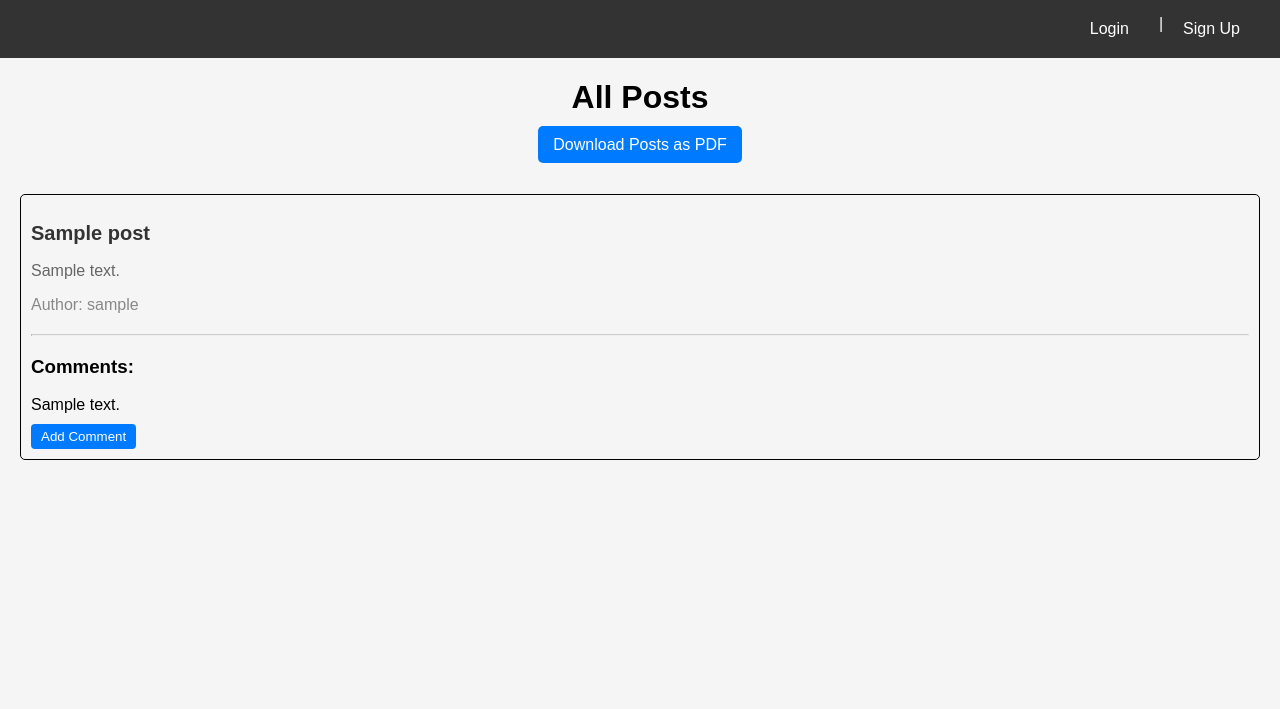
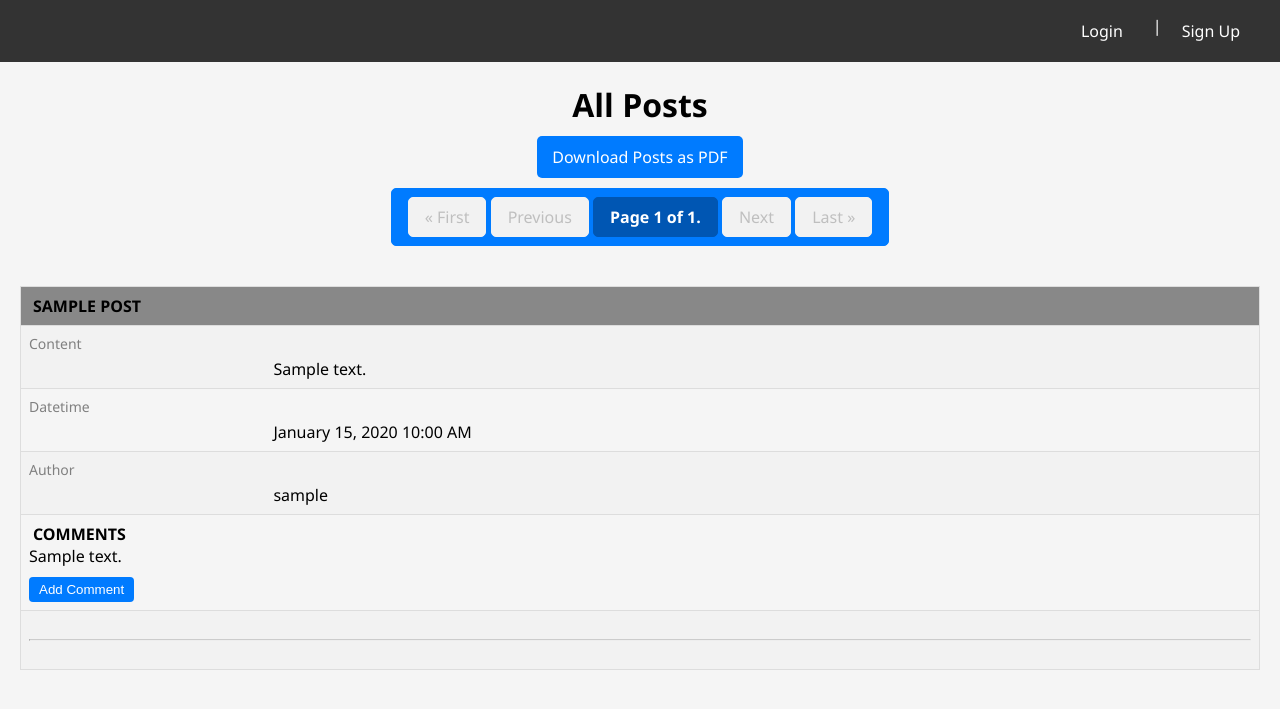
Before and after one commit to ZeddHp/Forum-Django-Docker, a Django app: page /posts/ in a window 1280 px wide. Shown: the top 709 px of the page. Run offline with Django 5.2, Linux system fonts and the light colour scheme; tables that the repository leaves empty hold one stand-in row (values such as "Sample post").

Commit message:
Added input length limits; Added pagination; Changed post output; Fixed pdf view;

```diff
--- a/myforum/forum/models.py
+++ b/myforum/forum/models.py
@@ -1,11 +1,11 @@
-# Create your models here.
 from django.db import models
 from django.contrib.auth.models import User
+from django.core.validators import MaxLengthValidator
 
 
 class Post(models.Model):
     title = models.CharField(max_length=100)
-    content = models.TextField()
+    content = models.TextField(validators=[MaxLengthValidator(1000)])
     author = models.ForeignKey(User, on_delete=models.CASCADE)
     created_at = models.DateTimeField(auto_now_add=True)
 
@@ -13,7 +13,7 @@ class Post(models.Model):
 class Comment(models.Model):
     post = models.ForeignKey(Post, on_delete=models.CASCADE)
     author = models.ForeignKey(User, on_delete=models.CASCADE)
-    content = models.TextField()
+    content = models.TextField(validators=[MaxLengthValidator(1000)])
     created_at = models.DateTimeField(auto_now_add=True)
 
     def __str__(self):
--- a/myforum/forum/static/posts.css
+++ b/myforum/forum/static/posts.css
@@ -1,5 +1,5 @@
 body {
-    font-family: Arial, sans-serif;
+  font-family: "Segoe UI", Tahoma, Geneva, Verdana, sans-serif; /* Use a better font style */
   background-color: #f5f5f5;
   margin: 0;
   padding: 0;
@@ -18,20 +18,35 @@ body {
 .post-section {
   margin-bottom: 20px;
   padding: 10px;
-    border: 1px solid #000000;
+  border: 2px solid #007bff;
   border-radius: 5px;
   background-color: #f5f5f5;
 }
 
 .post-title {
-    font-size: 20px;
+  font-size: 40px;
   font-weight: bold;
   color: #333;
+}
+
+.section-header {
+  display: flex;
+  justify-content: space-between;
+  align-items: center;
+  color: gray;
+  padding-bottom: 5px;
+  font-size: 14px;
 }
 
 .post-content {
   font-size: 16px;
   color: #666;
+  /* Set maximum width for the post content */
+  max-width: 100%;
+  /* Enable word wrapping */
+  word-wrap: break-word;
+  /* Prevent overflow */
+  overflow-wrap: break-word;
 }
 
 .post-author {
@@ -111,8 +126,88 @@ body {
   transition: background-color 0.3s ease;
 }
 
-  .download-pdf-button:hover, .download-pdf-button:focus {
+.download-pdf-button:hover,
+.download-pdf-button:focus {
   background-color: #0056b3; /* A slightly darker blue on hover/focus */
   color: white;
   outline: none;
 }
+
+.pagination {
+  margin-bottom: 20px;
+  text-align: center;
+}
+.pagination a,
+.pagination span {
+  display: inline-block;
+  padding: 8px 16px;
+  text-decoration: none;
+  color: #ffffff;
+  background-color: #007bff;
+  border: 1px solid #007bff;
+  border-radius: 5px;
+  transition: background-color 0.3s;
+}
+.pagination a:hover {
+  background-color: #0056b3;
+  border-color: #0056b3;
+}
+.pagination .current {
+  font-weight: bold;
+  background-color: #0056b3;
+  border-color: #0056b3;
+}
+.pagination .disabled {
+  pointer-events: none;
+  background-color: #f2f2f2;
+  color: #bfbfbf;
+  border-color: #f2f2f2;
+}
+
+/* posts.css */
+.posts-table {
+  width: 100%;
+  border-collapse: collapse;
+}
+
+.posts-table th,
+.posts-table td {
+  padding: 8px;
+  border: 1px solid #ddd;
+  word-wrap: break-word; /* Enable text wrapping */
+  max-width: 300px; /* Limit the maximum width of table cells */
+  overflow: hidden;
+  text-overflow: ellipsis; /* Add ellipsis for overflowed text */
+}
+
+.posts-table th {
+  background-color: #f2f2f2;
+}
+
+.posts-table tbody tr:nth-child(even) {
+  background-color: #f2f2f2;
+}
+
+.posts-table tbody tr:hover {
+  background-color: #ddd;
+}
+
+.section-title {
+  top: -20px; /* Adjust as needed */
+  left: 8px;
+  padding: 0 4px;
+  font-weight: bold;
+  text-transform: uppercase;
+  justify-content: left;
+  display: flex;
+}
+
+.cell-item {
+  background-color: #888;
+}
+
+.section-content {
+  padding-left: 20%;
+
+  align-items: justify;
+}
--- a/myforum/forum/templates/posts.html
+++ b/myforum/forum/templates/posts.html
@@ -15,23 +15,69 @@
         >Download Posts as PDF</a
       >
     </div>
+    <!-- Pagination links -->
+    <div class="pagination">
+      <span class="step-links">
+        {% if posts.has_previous %}
+        <a href="?page=1">&laquo; First</a>
+        <a href="?page={{ posts.previous_page_number }}">Previous</a>
+        {% else %}
+        <span class="disabled">&laquo; First</span>
+        <span class="disabled">Previous</span>
+        {% endif %}
+
+        <span class="current">
+          Page {{ posts.number }} of {{ posts.paginator.num_pages }}.
+        </span>
+
+        {% if posts.has_next %}
+        <a href="?page={{ posts.next_page_number }}">Next</a>
+        <a href="?page={{ posts.paginator.num_pages }}">Last &raquo;</a>
+        {% else %}
+        <span class="disabled">Next</span>
+        <span class="disabled">Last &raquo;</span>
+        {% endif %}
+      </span>
+    </div>
     <section class="posts">
-      <ul>
+      <!-- Posts table -->
+      <table class="posts-table">
+        <tbody>
           {% for post in posts %}
-        <li class="post-section">
-          <h2 class="post-title">{{ post.title }}</h2>
-          <p class="post-content">{{ post.content}}</p>
-          <p class="post-author">Author: {{ post.author }}</p>
-          <hr class="divider" />
-          <section class="comments-section">
-            <h3>Comments:</h3>
+          <tr>
+            <td class="cell-item">
+              <div class="section-title">{{ post.title }}</div>
+            </td>
+          </tr>
+          <tr>
+            <td>
+              <div class="section-header">Content</div>
+              <div class="section-content">{{ post.content }}</div>
+            </td>
+          </tr>
+          <tr>
+            <td>
+              <div class="section-header">Datetime</div>
+              <div class="section-content">
+                {{ post.created_at | date:"F d, Y h:i A" }}
+              </div>
+            </td>
+          </tr>
+          <tr>
+            <td>
+              <div class="section-header">Author</div>
+              <div class="section-content">{{ post.author }}</div>
+            </td>
+          </tr>
+          <tr>
+            <td>
+              <div class="section-title">Comments</div>
+              <div class="">
                 <ul>
                   {% for comment in post.comment_set.all %}
-              <li class="comment">{{ comment.content }}</li>
+                  <li>{{ comment.content }}</li>
                   {% endfor %}
                 </ul>
-          </section>
-
                 <form
                   class="add-comment-form"
                   action="{% url 'add_comment' post.id %}"
@@ -40,9 +86,15 @@
                   {% csrf_token %}
                   <button type="submit" class="add-comment">Add Comment</button>
                 </form>
-        </li>
+              </div>
+            </td>
+          </tr>
+
+          <td><hr class="divider" /></td>
+
           {% endfor %}
-      </ul>
+        </tbody>
+      </table>
     </section>
   </body>
 </html>
--- a/myforum/forum/urls.py
+++ b/myforum/forum/urls.py
@@ -2,7 +2,7 @@ from django.urls import path
 from . import views
 from django.conf import settings
 from django.conf.urls.static import static
-from .views import generate_pdf
+from .views import generate_pdf, post_list
 
 urlpatterns = [
     path('', views.index, name='index'),
@@ -11,6 +11,8 @@ urlpatterns = [
     path('logout/', views.user_logout, name='logout'),
     path('upload/', views.upload, name="upload"),
     path('view_files/', views.view_files, name='view_files'),
+    path('posts/', post_list, name='post_list'),
+    path('posts/page/<int:page>/', post_list, name='post_list_paginated'),
     path('posts/', views.posts, name='posts'),
     path('add_post/', views.add_post, name='add_post'),
     path('add_comment/<int:post_id>/',
--- a/myforum/forum/views.py
+++ b/myforum/forum/views.py
@@ -1,18 +1,23 @@
-from django.shortcuts import render, redirect
-from django.contrib.auth.decorators import login_required
-from .forms import PostForm, CommentForm
-from .models import Post, Comment
-from .forms import SignupForm, LoginForm
-from django.contrib.auth import authenticate, login, logout
-from django.views.generic import TemplateView
-from django.core.files.storage import FileSystemStorage
-from django.http import HttpResponseBadRequest
-from django.conf import settings
-from django.core.files.storage import default_storage
-from django.http import HttpResponse
-from reportlab.pdfgen import canvas
+from io import BytesIO
 import os
 import re
+
+from django.conf import settings
+from django.contrib.auth import authenticate, login, logout
+from django.contrib.auth.decorators import login_required
+from django.core.files.storage import FileSystemStorage, default_storage
+from django.core.paginator import Paginator
+from django.http import HttpResponse, HttpResponseBadRequest
+from django.shortcuts import redirect, render
+from django.views.generic import TemplateView
+from reportlab.pdfgen import canvas
+from reportlab.lib.pagesizes import letter
+from reportlab.lib import colors
+from reportlab.lib.styles import getSampleStyleSheet, ParagraphStyle
+from reportlab.platypus import SimpleDocTemplate, Paragraph
+
+from .forms import CommentForm, LoginForm, PostForm, SignupForm
+from .models import Comment, Post
 
 
 def index(request):
@@ -102,6 +107,14 @@ def add_comment(request, post_id):
     return render(request, 'add_comment.html', {'form': form, 'post_id': post_id})
 
 
+def post_list(request):
+    all_posts = Post.objects.all()
+    paginator = Paginator(all_posts, 5)  # Paginate with 5 posts per page
+    page_number = request.GET.get('page')
+    posts = paginator.get_page(page_number)
+    return render(request, 'posts.html', {'posts': posts})
+
+
 # For file upload
 def upload(request):
     context = {}
@@ -135,36 +148,57 @@ def view_files(request):
 
 
 def generate_pdf(request):
-    # Create an HttpResponse object with the appropriate PDF headers.
+    # Create an in-memory PDF file
     response = HttpResponse(content_type='application/pdf')
     response['Content-Disposition'] = 'attachment; filename="posts.pdf"'
 
-    # Create the PDF object, using the response object as its "file."
-    p = canvas.Canvas(response)
-
-    # Start with a Y position for the first post. Adjust as necessary.
-    y_position = 800
-    line_height = 15
+    # Create a buffer for the PDF
+    buffer = BytesIO()
+    doc = SimpleDocTemplate(buffer, pagesize=letter)
 
     # Fetch posts from the database
     posts = Post.objects.all()
 
+    # Define a style for the paragraph
+    styles = getSampleStyleSheet()
+    body_style = styles['BodyText']
+
+    # Create a list to hold the paragraphs
+    elements = []
+
+    # Initialize post counter
+    post_counter = 1
+
+    # Iterate through each post
     for post in posts:
-        # For each post, draw the title and content on the PDF.
-        p.drawString(100, y_position, f"Title: {post.title}")
-        y_position -= line_height
-        p.drawString(100, y_position, f"Content: {post.content}")
-        y_position -= line_height
-        p.drawString(100, y_position, f"Author: {post.author}")
-        y_position -= (line_height * 2)  # Add extra space before the next post
+        # Add post number
+        elements.append(Paragraph(f"<b>#{post_counter}</b>", body_style))
+        elements.append(Paragraph("<br/>", body_style))  # Add some space
 
-        # Check if we need to start a new page.
-        if y_position < 100:  # This threshold may need adjustment
-            p.showPage()
-            y_position = 800  # Reset Y position for the new page
+        # Add title, content, and author to the PDF
+        elements.append(Paragraph(f"<b>Title:</b> {post.title}", body_style))
+        elements.append(
+            Paragraph(f"<b>Content:</b> {post.content}", body_style))
+        elements.append(
+            Paragraph(f"<b>Create at:</b> {post.created_at}", body_style))
+        elements.append(Paragraph(f"<b>Author:</b> {post.author}", body_style))
+        elements.append(Paragraph("<br/>", body_style))  # Add some space
 
-    p.showPage()
-    p.save()
+        # Add divider between posts
+        elements.append(Paragraph("-" * 50, body_style))
+        elements.append(Paragraph("<br/>", body_style))  # Add some space
+
+        # Increment post counter
+        post_counter += 1
+
+    # Build the PDF
+    doc.build(elements)
+
+    # Write the buffer to the response
+    pdf = buffer.getvalue()
+    buffer.close()
+    response.write(pdf)
+
     return response
 
 
--- a/myforum/manage.py
+++ b/myforum/manage.py
@@ -24,8 +24,8 @@ def main():
         ) from exc
 
     # Automatically open web browser if running the development server
-    if len(sys.argv) >= 2 and sys.argv[1] == "runserver":
-        Timer(1.5, open_browser).start()  # Adjust the delay as necessary
+    # if len(sys.argv) >= 2 and sys.argv[1] == "runserver":
+    #     Timer(1.5, open_browser).start()  # Adjust the delay as necessary
 
     execute_from_command_line(sys.argv)
 
```
Also changed, not shown: myforum/forum/migrations/0003_alter_comment_content_alter_post_content.py (added). Lines whose indentation alone changed are shown as unchanged.
